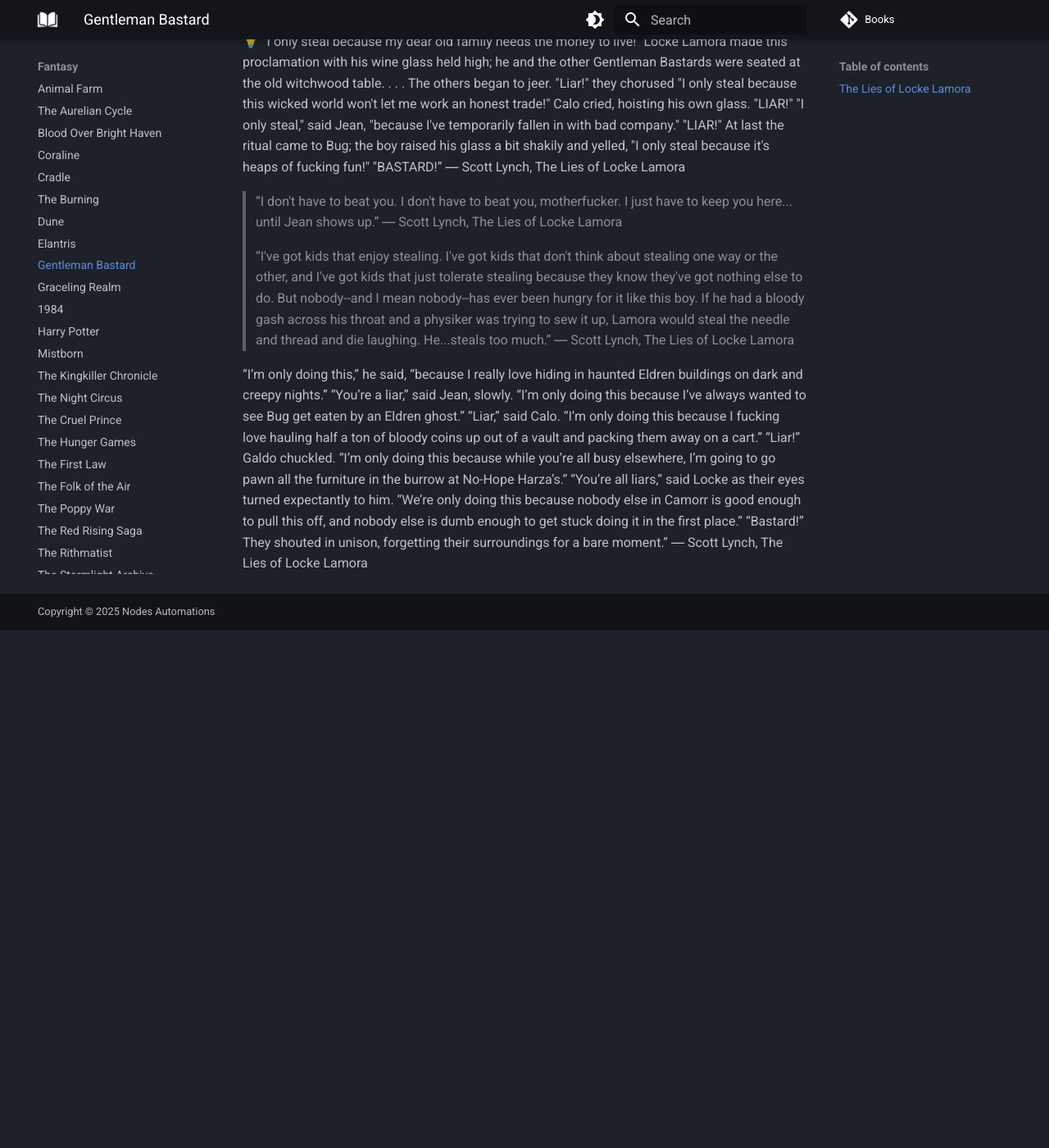
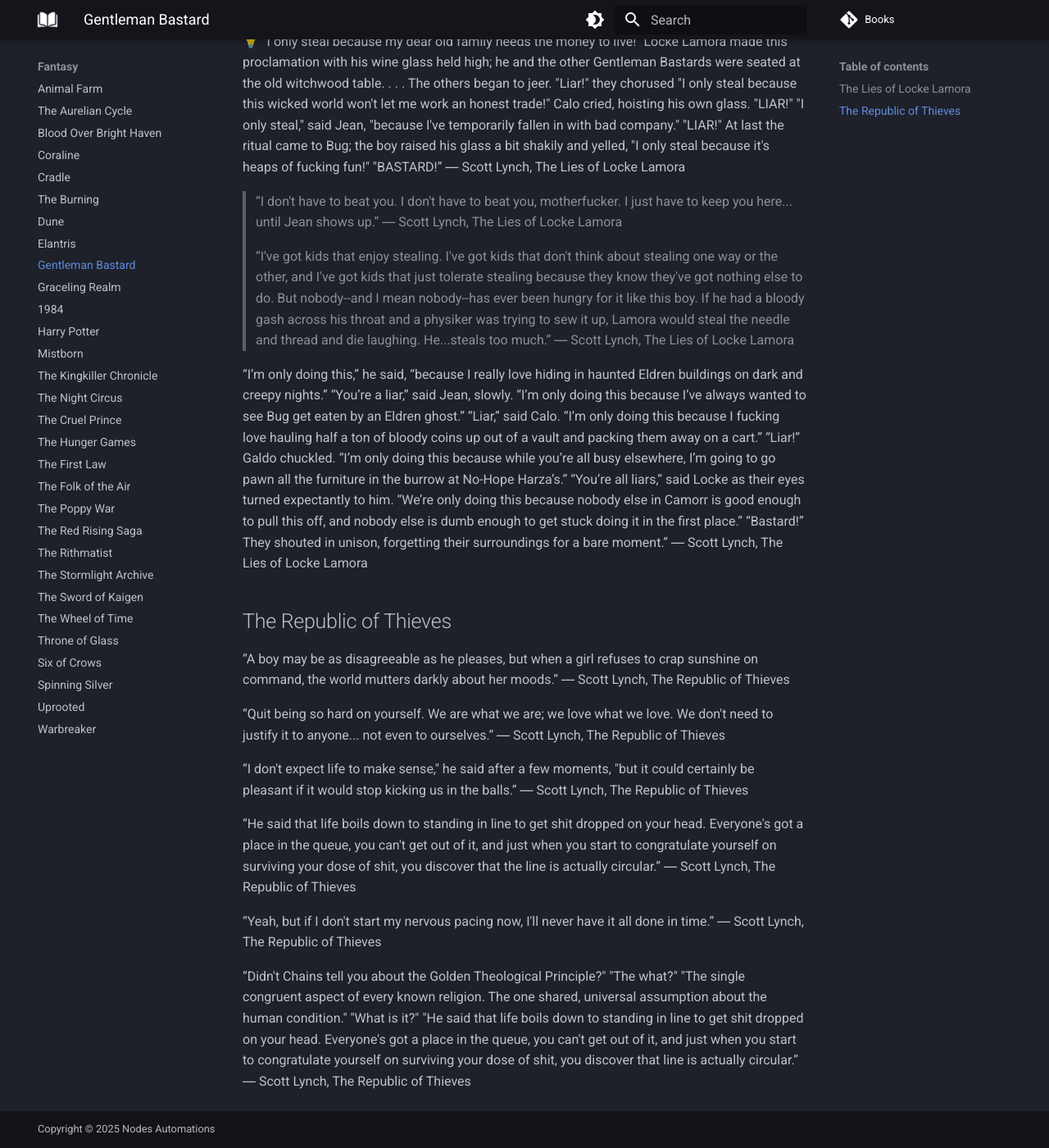
Before and after one commit to vivekkpatel/Books, an MkDocs documentation site: the page built from docs/Fantasy/Gentleman Bastard.md, in a window 1280 px wide and 1400 px high, scrolled down 769 px. Shown: the whole window at 82% size. Built offline with MkDocs 1.6.1 and Material for MkDocs 9.7.7, drawn with Linux system fonts in a browser that asks for light colours; comment, search, counter and statistics services are not loaded; before the commit the page ends 1537 px from its top, so only the background shows below that.

Commit message:
Add quotes and notes from "The Republic of Thieves" by Scott Lynch and update navigation

```diff
--- a/docs/Fantasy/Gentleman Bastard.md
+++ b/docs/Fantasy/Gentleman Bastard.md
@@ -56,3 +56,17 @@
 “We’re only doing this because nobody else in Camorr is good enough to pull this off, and nobody else is dumb enough to get stuck doing it in the first place.”
 “Bastard!” They shouted in unison, forgetting their surroundings for a bare moment.”
 ― Scott Lynch, The Lies of Locke Lamora
+
+## The Republic of Thieves
+
+“A boy may be as disagreeable as he pleases, but when a girl refuses to crap sunshine on command, the world mutters darkly about her moods.” ― Scott Lynch, The Republic of Thieves
+
+“Quit being so hard on yourself. We are what we are; we love what we love. We don't need to justify it to anyone... not even to ourselves.” ― Scott Lynch, The Republic of Thieves
+
+“I don't expect life to make sense," he said after a few moments, "but it could certainly be pleasant if it would stop kicking us in the balls.” ― Scott Lynch, The Republic of Thieves
+
+“He said that life boils down to standing in line to get shit dropped on your head. Everyone's got a place in the queue, you can't get out of it, and just when you start to congratulate yourself on surviving your dose of shit, you discover that the line is actually circular.” ― Scott Lynch, The Republic of Thieves
+
+“Yeah, but if I don't start my nervous pacing now, I'll never have it all done in time.” ― Scott Lynch, The Republic of Thieves
+
+“Didn't Chains tell you about the Golden Theological Principle?" "The what?" "The single congruent aspect of every known religion. The one shared, universal assumption about the human condition." "What is it?" "He said that life boils down to standing in line to get shit dropped on your head. Everyone's got a place in the queue, you can't get out of it, and just when you start to congratulate yourself on surviving your dose of shit, you discover that line is actually circular.” ― Scott Lynch, The Republic of Thieves
```
